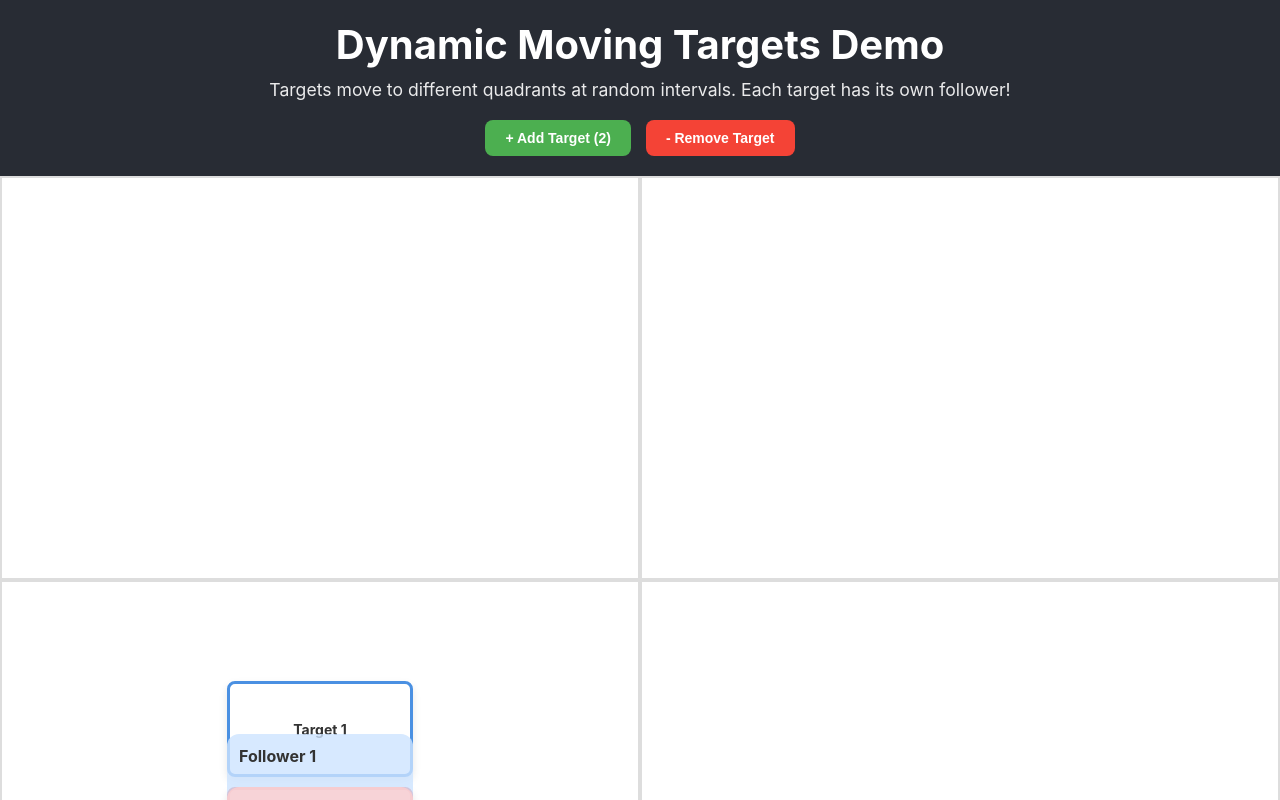
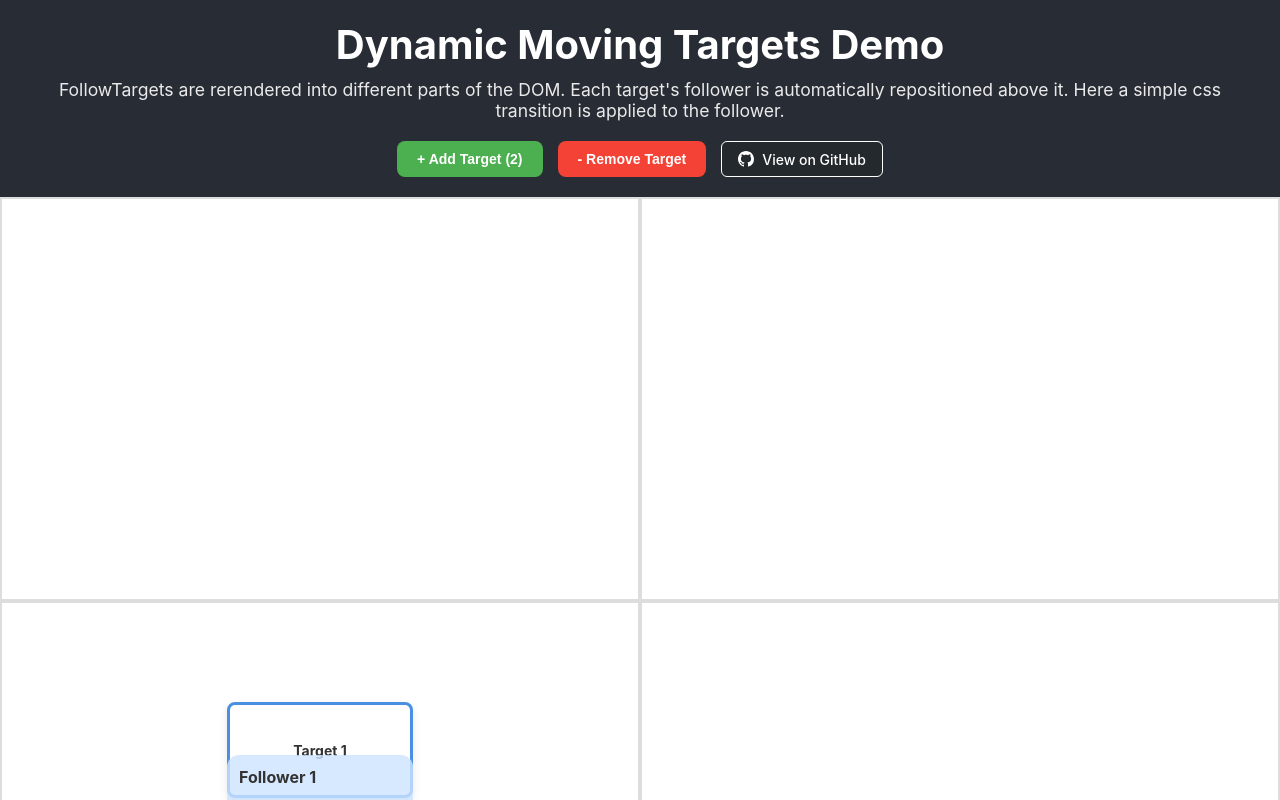
Before and after one commit to kumavis/react-animated-overlay, a React (Create React App) app: page / in a window 1280 px wide. Shown: the top 800 px of the page. Built offline with nearby package versions, Linux system fonts and the light colour scheme.

Commit message:
feat: include links to demo and readme

```diff
--- a/src/App.tsx
+++ b/src/App.tsx
@@ -177,7 +177,11 @@
     <div className="App">
       <header className="App-header">
         <h1>Dynamic Moving Targets Demo</h1>
-        <p>Targets move to different quadrants at random intervals. Each target has its own follower!</p>
+        <p>
+          FollowTargets are rerendered into different parts of the DOM.
+          Each target's follower is automatically repositioned above it.
+          Here a simple css transition is applied to the follower.
+        </p>
 
         <div className="target-controls">
           <button
@@ -193,6 +197,41 @@
           >
             - Remove Target
           </button>
+            <a
+             href="https://github.com/kumavis/react-animated-overlay"
+             target="_blank"
+             rel="noopener noreferrer"
+             className="github-link"
+             style={{
+               display: "inline-flex",
+               alignItems: "center",
+               gap: "8px",
+               padding: "8px 16px",
+               background: "#24292e",
+               color: "white",
+               textDecoration: "none",
+               border: "1px solid #ffffff",
+               borderRadius: "6px",
+               fontSize: "14px",
+               fontWeight: "500",
+               transition: "all 0.2s ease-in-out",
+               height: "36px",
+               boxSizing: "border-box"
+             }}
+            onMouseEnter={(e) => {
+              e.currentTarget.style.background = "#2f363d";
+              e.currentTarget.style.transform = "translateY(-1px)";
+            }}
+            onMouseLeave={(e) => {
+              e.currentTarget.style.background = "#24292e";
+              e.currentTarget.style.transform = "translateY(0)";
+            }}
+          >
+            <svg width="16" height="16" viewBox="0 0 16 16" fill="currentColor">
+              <path d="M8 0C3.58 0 0 3.58 0 8c0 3.54 2.29 6.53 5.47 7.59.4.07.55-.17.55-.38 0-.19-.01-.82-.01-1.49-2.01.37-2.53-.49-2.69-.94-.09-.23-.48-.94-.82-1.13-.28-.15-.68-.52-.01-.53.63-.01 1.08.58 1.23.82.72 1.21 1.87.87 2.33.66.07-.52.28-.87.51-1.07-1.78-.2-3.64-.89-3.64-3.95 0-.87.31-1.59.82-2.15-.08-.2-.36-1.02.08-2.12 0 0 .67-.21 2.2.82.64-.18 1.32-.27 2-.27.68 0 1.36.09 2 .27 1.53-1.04 2.2-.82 2.2-.82.44 1.1.16 1.92.08 2.12.51.56.82 1.27.82 2.15 0 3.07-1.87 3.75-3.65 3.95.29.25.54.73.54 1.48 0 1.07-.01 1.93-.01 2.2 0 .21.15.46.55.38A8.013 8.013 0 0 0 16 8c0-4.42-3.58-8-8-8z"/>
+            </svg>
+            View on GitHub
+          </a>
         </div>
       </header>
 
```
Also changed, not shown: 1 other file (tests, documents, lock files or other folders).
